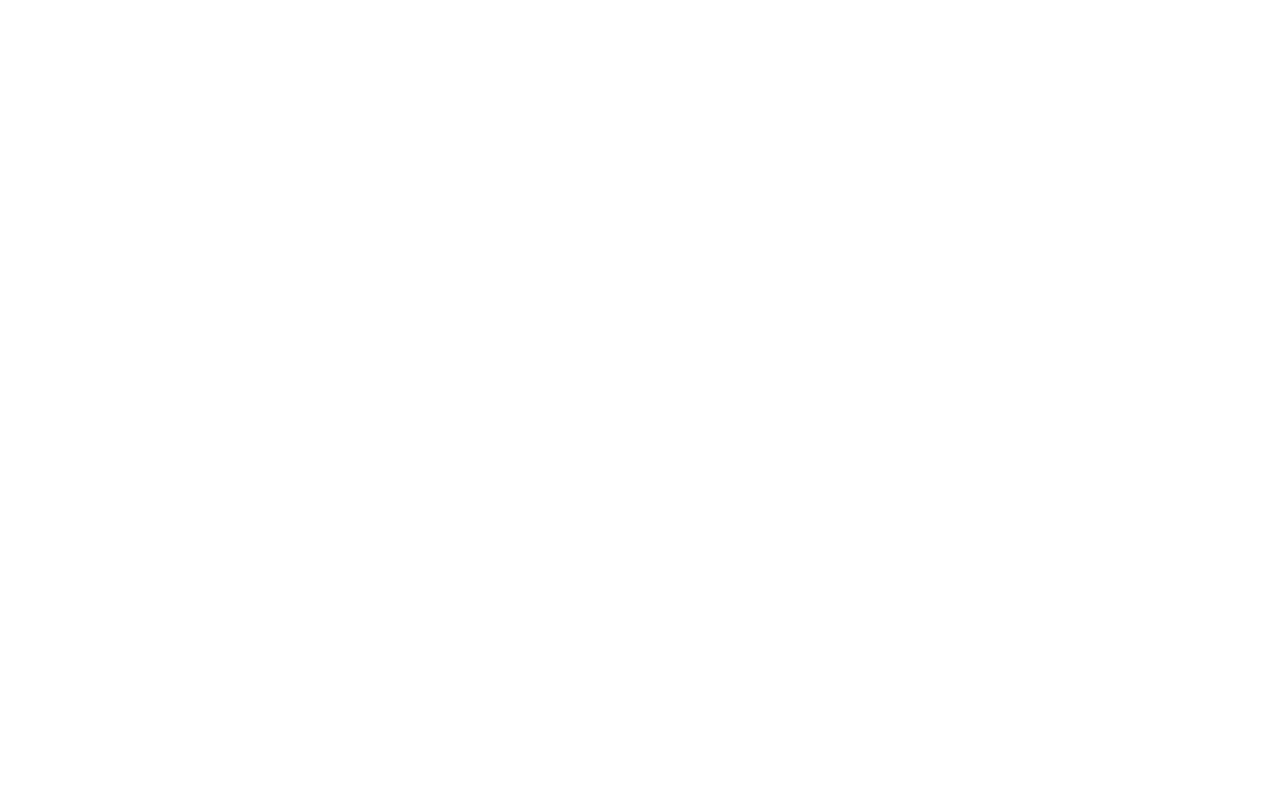
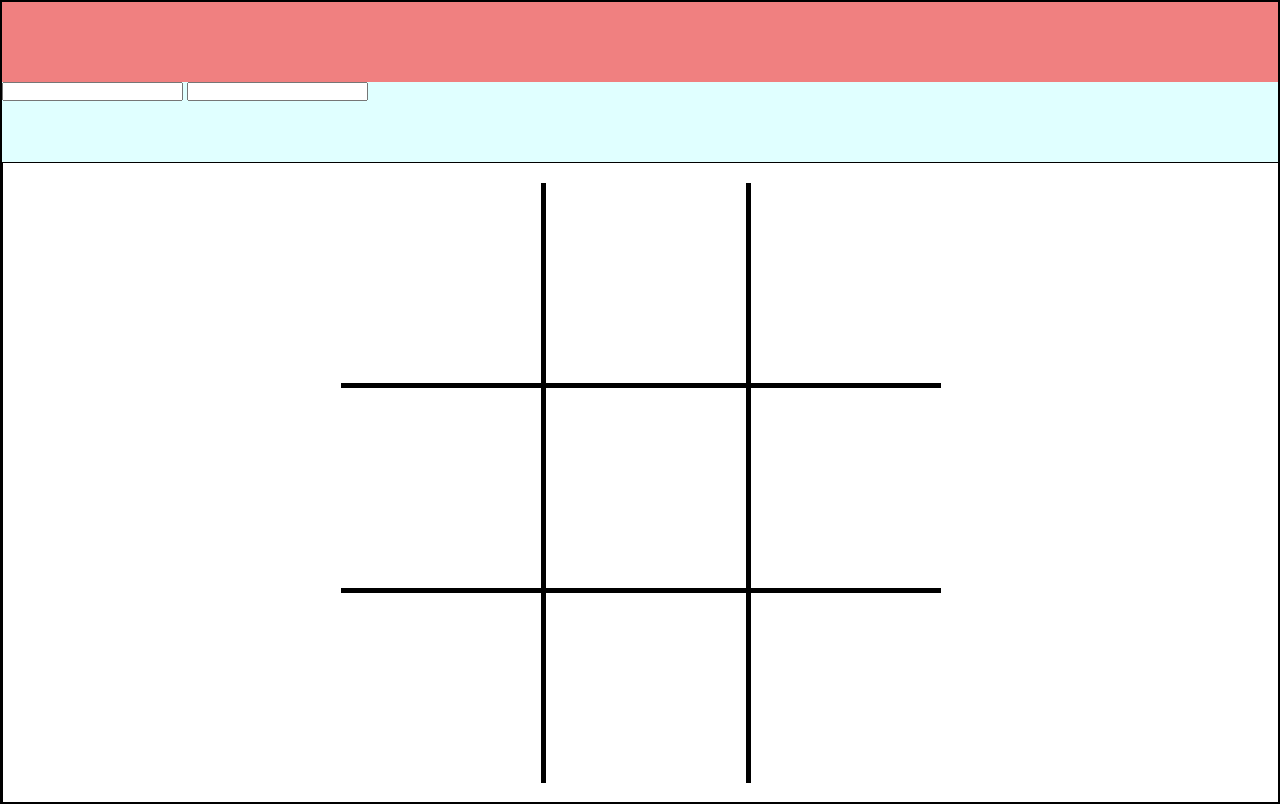
Before and after one commit to iRpro16/tictactoe, a plain HTML site: page index.html in a window 1280 px wide. Drawn offline with Linux system fonts and the light colour scheme.

Commit message:
Design and some JS

```diff
--- a/index.html
+++ b/index.html
@@ -10,5 +10,26 @@
 </head>
 <body>
 
+    <header class="header"></header>
+
+    <div class="player-names">
+        <input type="text" class="player one">
+        <input type="text" class="player two">
+    </div>
+
+    <div class="container">
+        <div class="tic-grid">
+            <div class="item"></div>
+            <div class="item"></div>
+            <div class="item"></div>
+            <div class="item"></div>
+            <div class="item"></div>
+            <div class="item"></div>
+            <div class="item"></div>
+            <div class="item"></div>
+            <div class="item"></div>
+        </div>
+    </div>
+
 </body>
 </html>
--- a/script.js
+++ b/script.js
@@ -0,0 +1,14 @@
+const gameboard = (() => {
+   const boardArr = ['', '', '', '', '', '', '', '', ''];
+   return {
+    boardArr
+   };
+})();
+
+const displayBoard = (() => {
+
+})();
+
+const playerFactory = (name, marker) => {
+    return {name, marker}
+};
--- a/styles.css
+++ b/styles.css
@@ -0,0 +1,44 @@
+* {
+    margin: 0;
+    padding: 0;
+}
+
+body {
+    height: 100vh;
+    border: 2px solid black;
+}
+
+.header {
+    width: 100%;
+    height: 10%;
+    background-color: lightcoral;
+}
+
+.player-names {
+    width: 100%;
+    height: 10%;
+    background-color: lightcyan;
+}
+
+.container {
+    display: flex;
+    justify-content: center;
+    align-items: center;
+    width: 100%;
+    height: 80%;
+    border: 1px solid black;
+}
+
+.tic-grid {
+    display: grid;
+    width: 600px;
+    height: 600px;
+    grid-template-columns: repeat(3, 200px);
+    grid-template-rows: repeat(3, 200px);
+    background-color: black;
+    gap: 5px;
+}
+
+.item {
+    background-color: white;
+}
```
